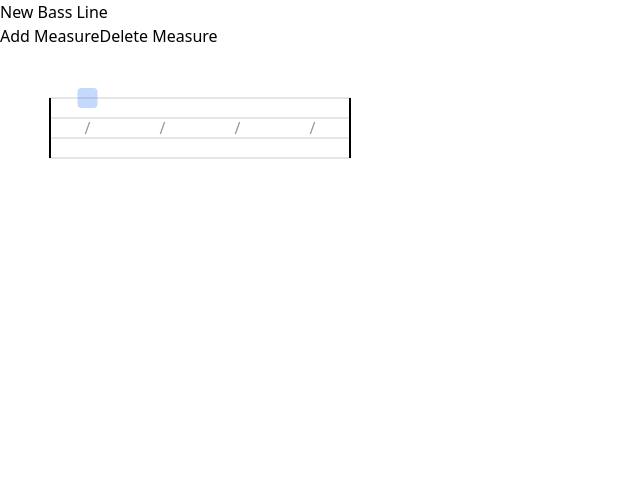
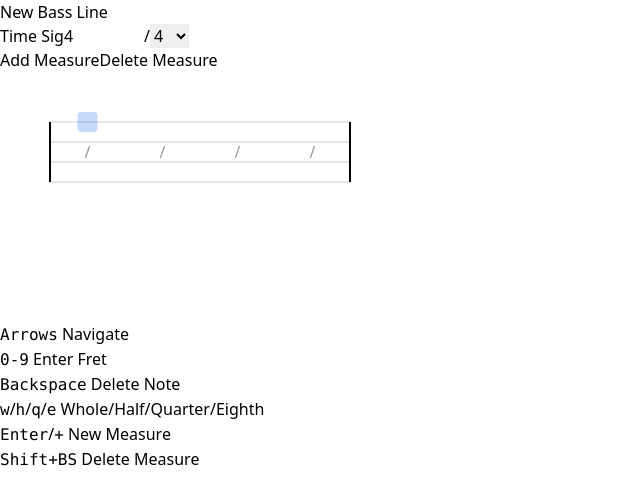
Before and after one commit to AlbertoBarba/tab-creator, a React (Vite) app: page / in a window 1280 px wide. Shown: the top 504 px of the page, without its empty margins (0-640 px from the left). Built offline with nearby package versions, Linux system fonts and the light colour scheme; the HTML template or start-up script is replaced by a standard one.

Commit message:
feat: add time signature controls to the toolbar

```diff
--- a/src/App.tsx
+++ b/src/App.tsx
@@ -7,11 +7,39 @@ function App() {
   const cursor = useTabStore((state) => state.cursor);
   const addMeasure = useTabStore((state) => state.addMeasure);
   const deleteMeasure = useTabStore((state) => state.deleteMeasure);
+  const updateTimeSignature = useTabStore((state) => state.updateTimeSignature);
+
+  const handleTimeSigChange = (num: string, den: string) => {
+    updateTimeSignature(parseInt(num) || 4, parseInt(den) || 4);
+  };
 
   return (
     <div className="min-h-screen bg-gray-100 flex flex-col">
       <header className="bg-white shadow-sm p-4 flex justify-between items-center">
         <h1 className="text-xl font-bold">{song.title}</h1>
+        <div className="flex items-center gap-4">
+          <div className="flex items-center gap-2 bg-gray-50 p-2 rounded border">
+            <span className="text-xs font-medium text-gray-500 uppercase">Time Sig</span>
+            <input
+              type="number"
+              value={song.timeSignature[0]}
+              onChange={(e) => handleTimeSigChange(e.target.value, song.timeSignature[1].toString())}
+              className="w-10 border rounded px-1 text-center"
+              min="1"
+              max="32"
+            />
+            <span>/</span>
+            <select
+              value={song.timeSignature[1]}
+              onChange={(e) => handleTimeSigChange(song.timeSignature[0].toString(), e.target.value)}
+              className="border rounded px-1"
+            >
+              <option value="2">2</option>
+              <option value="4">4</option>
+              <option value="8">8</option>
+              <option value="16">16</option>
+            </select>
+          </div>
           <div className="flex gap-2">
             <button
               onClick={() => addMeasure()}
@@ -26,10 +54,21 @@ function App() {
               Delete Measure
             </button>
           </div>
+        </div>
       </header>
       <main className="flex-1 overflow-hidden">
         <TabCanvas />
       </main>
+      <footer className="bg-white border-t p-4 text-sm text-gray-600">
+        <div className="max-w-6xl mx-auto flex flex-wrap gap-x-8 gap-y-2 justify-center">
+          <div><kbd className="bg-gray-100 px-1 rounded border">Arrows</kbd> Navigate</div>
+          <div><kbd className="bg-gray-100 px-1 rounded border">0-9</kbd> Enter Fret</div>
+          <div><kbd className="bg-gray-100 px-1 rounded border">Backspace</kbd> Delete Note</div>
+          <div><kbd className="bg-gray-100 px-1 rounded border">w</kbd>/<kbd className="bg-gray-100 px-1 rounded border">h</kbd>/<kbd className="bg-gray-100 px-1 rounded border">q</kbd>/<kbd className="bg-gray-100 px-1 rounded border">e</kbd> Whole/Half/Quarter/Eighth</div>
+          <div><kbd className="bg-gray-100 px-1 rounded border">Enter</kbd>/<kbd className="bg-gray-100 px-1 rounded border">+</kbd> New Measure</div>
+          <div><kbd className="bg-gray-100 px-1 rounded border">Shift+BS</kbd> Delete Measure</div>
+        </div>
+      </footer>
     </div>
   );
 }
```
Lines whose indentation alone changed are shown as unchanged.
